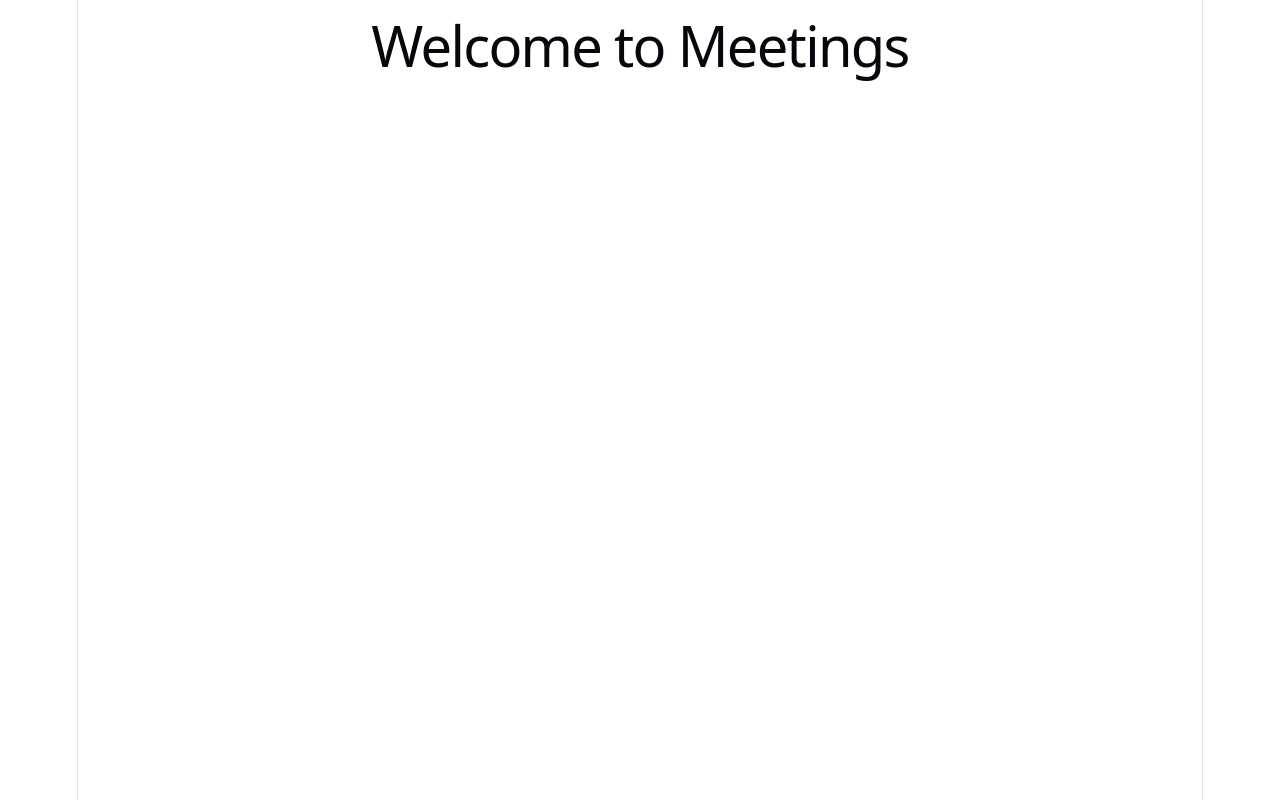
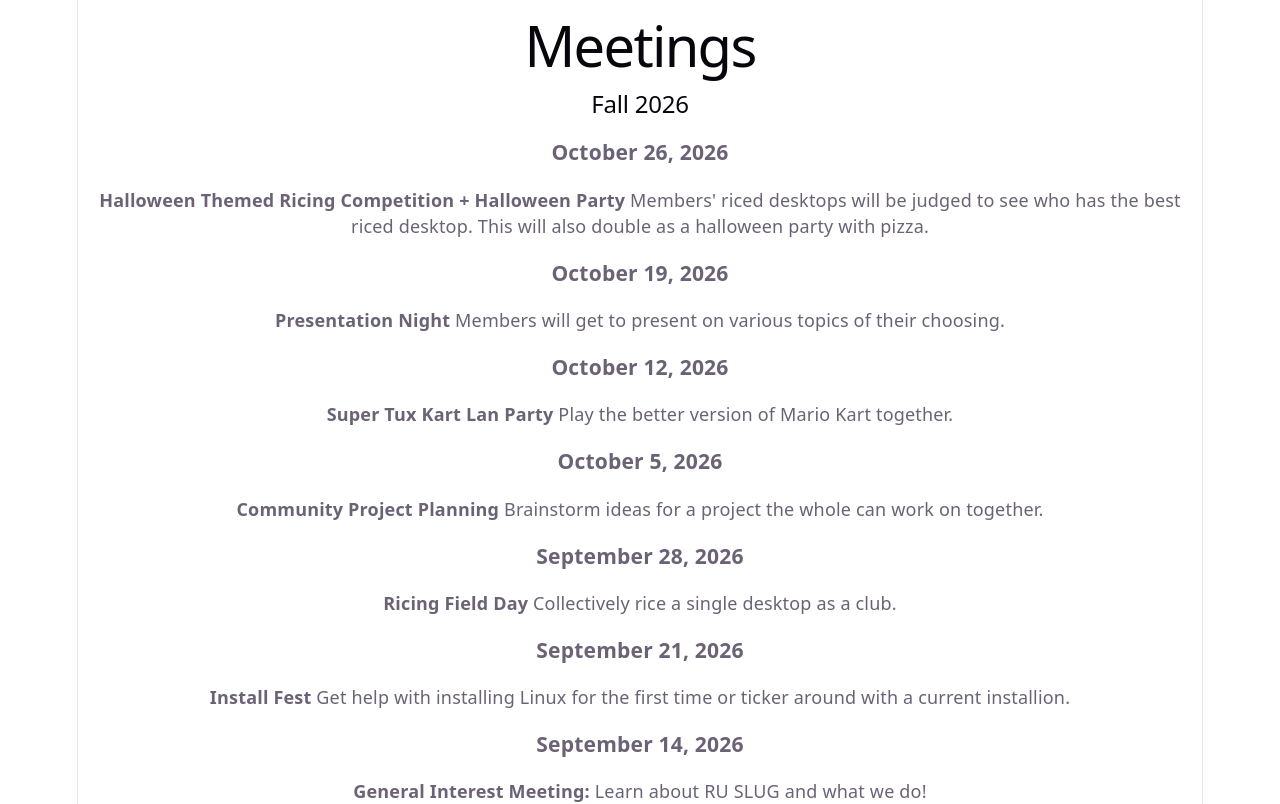
Before and after one commit to ruslug/modernslug, a React (Vite) app in the folder modernslug/: page /meetings in a window 1280 px wide. Built offline with nearby package versions, Linux system fonts and the light colour scheme.

Commit message:
Added basic information

```diff
--- a/modernslug/src/Pages/Home.tsx
+++ b/modernslug/src/Pages/Home.tsx
@@ -3,7 +3,28 @@ import "./Styles/Home.css";
 function Home() {
   return (
     <>
-      <h1>Welcome to RUSLUG</h1>
+      <h1>RU SLUG</h1>
+
+      <h2>Next Meeting:</h2>
+      <p>TBD</p>
+
+      <h2>About RU SLUG</h2>
+      <p>SLUG is the Linux user group of Rutgers University. We are the hobbyist tech club on campus with a focus on Linux, free and open source software, and general computer related topics. We do various activities to learn about and work with tech while promoting a friendly and community oriented environment.</p>
+
+      <br></br><br></br>
+
+      <h2>E-Board</h2>
+      <p>
+        <b>President:</b> Kush Patel<br></br>
+        <b>Vice President:</b> Oli King<br></br>
+        <b>Co-Vice President:</b> Michael Fackelman<br></br>
+        <b>Secretary:</b> Harshita Sharma<br></br>
+        <b>Treasurer:</b> Nisanth Nimashakavi<br></br>
+      </p>
+
+      <h2>Contacts</h2>
+      <p><b>Instagram: </b> rutgers_slug</p>
+      <a href="https://discord.gg/FYacZ2Jbf"><b>Discord</b></a>
     </>
   );
 }
--- a/modernslug/src/Pages/Meetings.tsx
+++ b/modernslug/src/Pages/Meetings.tsx
@@ -1,9 +1,34 @@
-import "./Styles/Meeting.css";
+import "./Styles/Meetings.css";
 
 function Meetings() {
   return (
     <>
-      <h1>Welcome to Meetings</h1>
+      <h1>Meetings</h1>
+
+      <div>
+        <h2>Fall 2026</h2>
+
+        <h3>October 26, 2026</h3>
+        <p><b>Halloween Themed Ricing Competition + Halloween Party</b> Members' riced desktops will be judged to see who has the best riced desktop. This will also double as a halloween party with pizza. </p>
+
+        <h3>October 19, 2026</h3>
+        <p><b>Presentation Night</b> Members will get to present on various topics of their choosing.</p>
+
+        <h3>October 12, 2026</h3>
+        <p><b>Super Tux Kart Lan Party</b> Play the better version of Mario Kart together.</p>
+
+        <h3>October 5, 2026</h3>
+        <p><b>Community Project Planning</b> Brainstorm ideas for a project the whole can work on together.</p>
+
+        <h3>September 28, 2026</h3>
+        <p><b>Ricing Field Day</b> Collectively rice a single desktop as a club. </p>
+
+        <h3>September 21, 2026</h3>
+        <p><b>Install Fest</b> Get help with installing Linux for the first time or ticker around with a current installion. </p>
+
+        <h3>September 14, 2026</h3>
+        <p><b>General Interest Meeting:</b> Learn about RU SLUG and what we do!</p>
+      </div>
     </>
   );
 }
```
Also changed, not shown: modernslug/src/Pages/Styles/Meetings.css (added).
